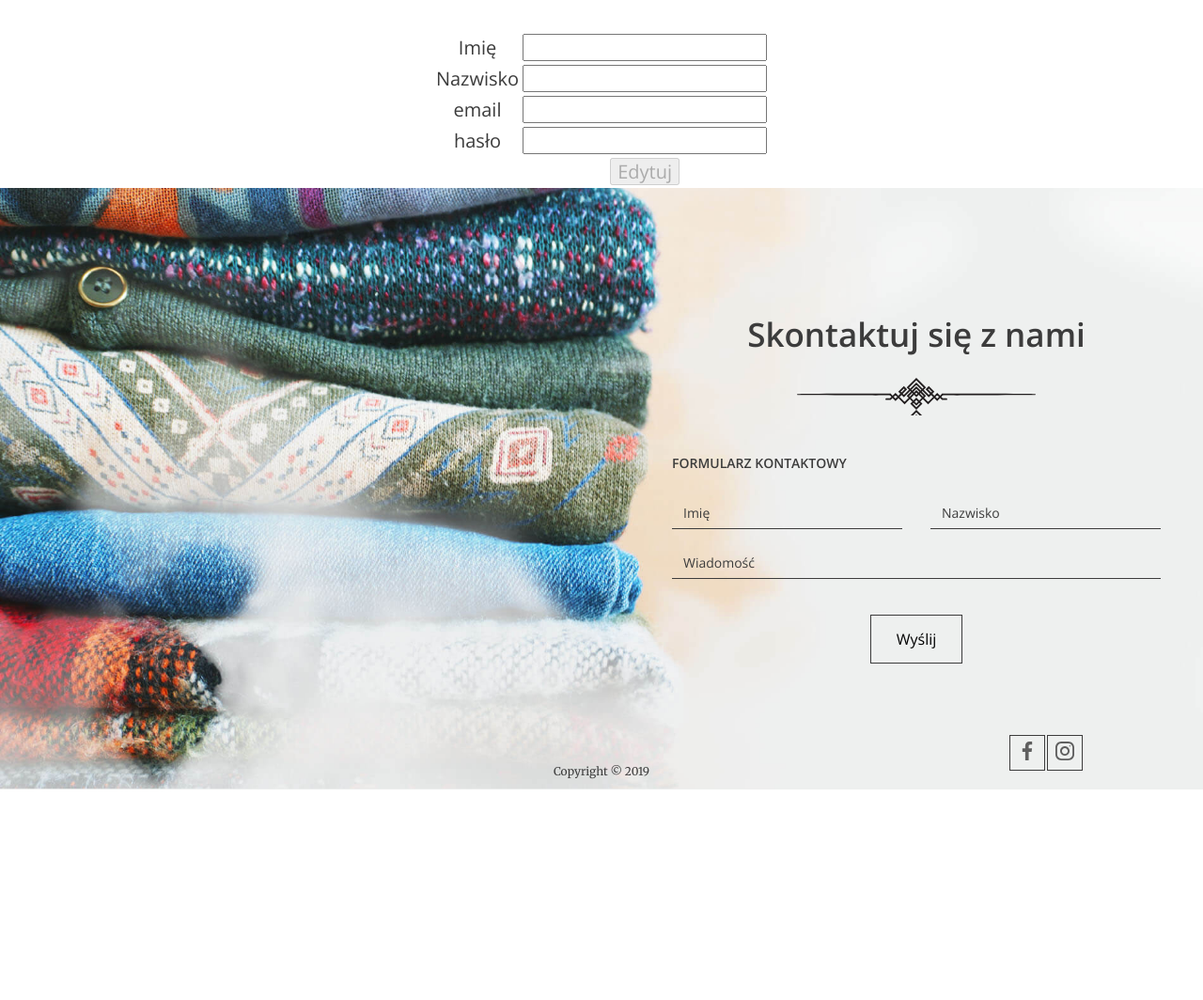
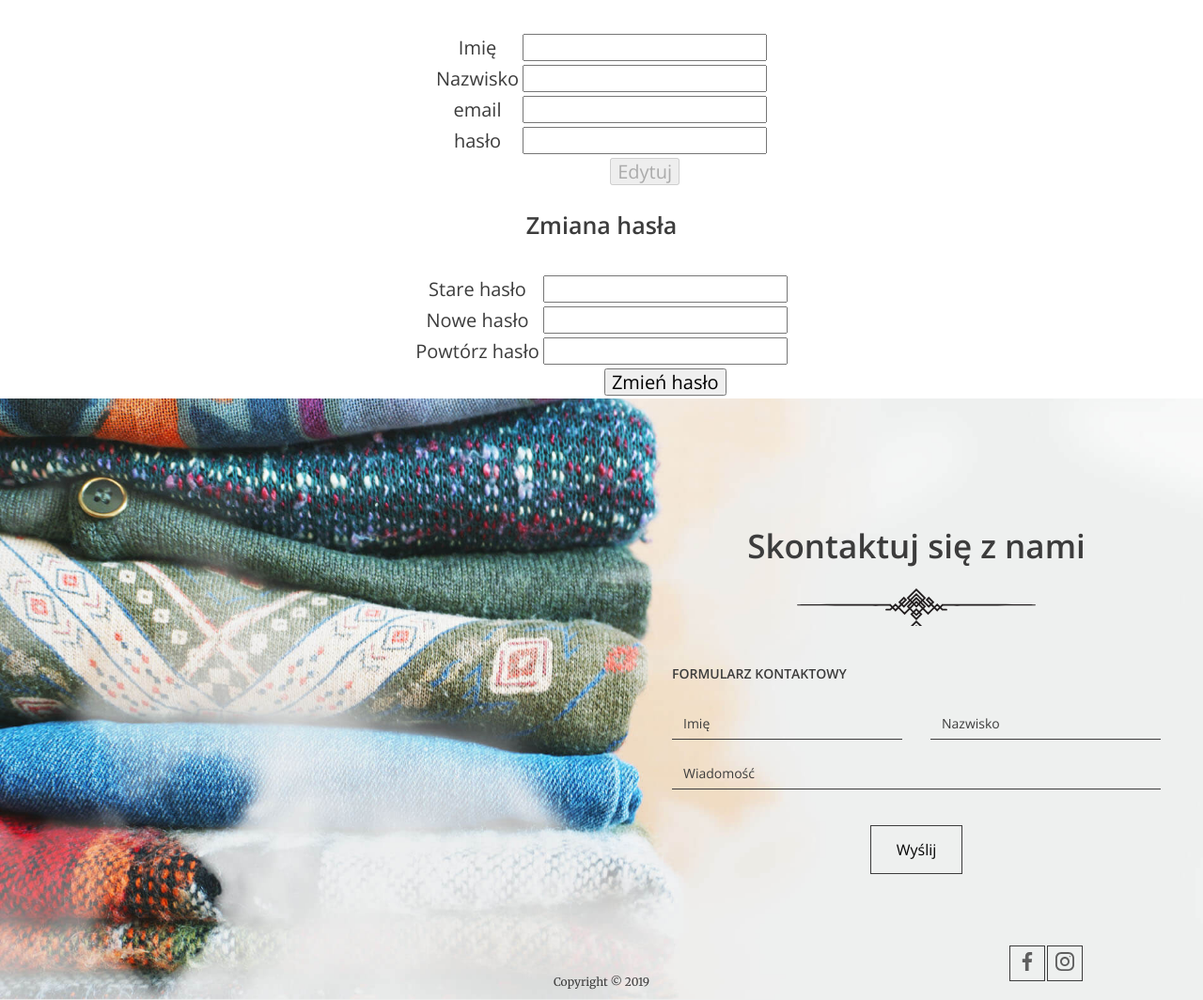
Before and after one commit to damianlapa/CharityDonation, a Django app: page /edit in a window 1280 px wide. Shown: the part 281-1345 px from the top of the page at 94% size. Before the commit the page ends 1121 px from the top, so only its background shows below. Run offline with Django 3.2, Linux system fonts and the light colour scheme.

Commit message:
edit password

```diff
--- a/charitydonation/static/css/style.css
+++ b/charitydonation/static/css/style.css
@@ -1844,6 +1844,19 @@ footer .bottom-line--icons a img {
   color: green;
 }
 
+.change-password table{
+  text-align: center;
+  font-size: 20px;
+  margin-left:auto;
+  margin-right:auto;
+}
+
+.change-password h3 {
+  text-align: center;
+  font-size: 25px;
+  margin-left:auto;
+  margin-right:auto;
+}
 
 
 
--- a/charitydonation/static/js/app.js
+++ b/charitydonation/static/js/app.js
@@ -242,6 +242,14 @@ document.addEventListener("DOMContentLoaded", function () {
 
             const formularz = document.querySelector('form')
 
+            if (this.currentStep === 3){
+                console.log('ok')
+                const categories = formularz.querySelectorAll('input[type="checkbox"]:checked')
+                for (let i=0; i < categories.length; i++){
+                    console.log(categories[i].value)
+                }
+            }
+
             if (this.currentStep === 5) {
                 const bagsQuantity = formularz.elements.bags.value;
                 const institutionName = formularz.elements.organization.value;
--- a/charitydonation/templates/edit-user-data.html
+++ b/charitydonation/templates/edit-user-data.html
@@ -30,9 +30,38 @@
                 <tr>
                     <td></td>
                     <td>
-                        <input class='edit-button' type="submit" value="Edytuj" disabled>
+                        <input class='edit-button' type="submit" value="Edytuj" name="submit" disabled>
                     </td>
                 </tr>
             </table>
             </form>
+        </div>
+        <div class="change-password">
+
+            <h3>Zmiana hasła</h3><br/>
+            <form action="" method="post">
+            {% csrf_token %}
+            <table>
+                <tr>
+                    <td>Stare hasło</td>
+                    <th><input name='old_pass' type="password"></th>
+                </tr>
+                <tr>
+                    <td>Nowe hasło</td>
+                    <th><input name='new_pass' type="password"></th>
+                </tr>
+                <tr>
+                    <td>Powtórz hasło</td>
+                    <th><input name="new_pass_repeat" type="password"></th>
+                </tr>
+                <tr>
+                    <td></td>
+                    <td>
+                        <input class='edit-button' type="submit" value="Zmień hasło" name="submit">
+                    </td>
+                </tr>
+            </table>
+            </form>
+
+        </div>
 {% endblock %}
--- a/charitydonation/views.py
+++ b/charitydonation/views.py
@@ -6,7 +6,7 @@ from django.contrib.auth.models import User
 from django.contrib.auth import authenticate, logout, login
 from django.contrib.auth.decorators import login_required
 from django.contrib.auth.mixins import LoginRequiredMixin
-from django.contrib.auth.hashers import check_password
+from django.contrib.auth.hashers import check_password, make_password
 import json
 
 class UserData(View):
@@ -162,19 +162,36 @@ class ProfileEdit(View):
         return render(request, 'edit-user-data.html', locals())
 
     def post(self, request):
-        first_name = request.POST.get('first_name')
-        last_name = request.POST.get('last_name')
-        email = request.POST.get('email')
+        submit_value = request.POST.get('submit')
 
-        user = request.user
+        if submit_value == 'Edytuj':
+            first_name = request.POST.get('first_name')
+            last_name = request.POST.get('last_name')
+            email = request.POST.get('email')
 
-        user.first_name = first_name
-        user.last_name = last_name
-        user.email = email
+            user = request.user
 
-        user.save()
+            user.first_name = first_name
+            user.last_name = last_name
+            user.email = email
 
-        return redirect('edit')
+            user.save()
+
+            return redirect('edit')
+
+        else:
+            old_password = request.POST.get('old_pass')
+            new_password = request.POST.get('new_pass')
+            repeated_new_pass = request.POST.get('new_pass_repeat')
+
+            if new_password == repeated_new_pass:
+                if check_password(old_password, request.user.password):
+                    user = request.user
+                    user.password = make_password(new_password)
+                    user.save()
+                    return redirect('landing-page')
+            else:
+                return HttpResponse('do not repeat')
 
 
 class CorrectPassword(View):
```
Also changed, not shown: charitydonation/templates/form.html (+3 -15 lines).
